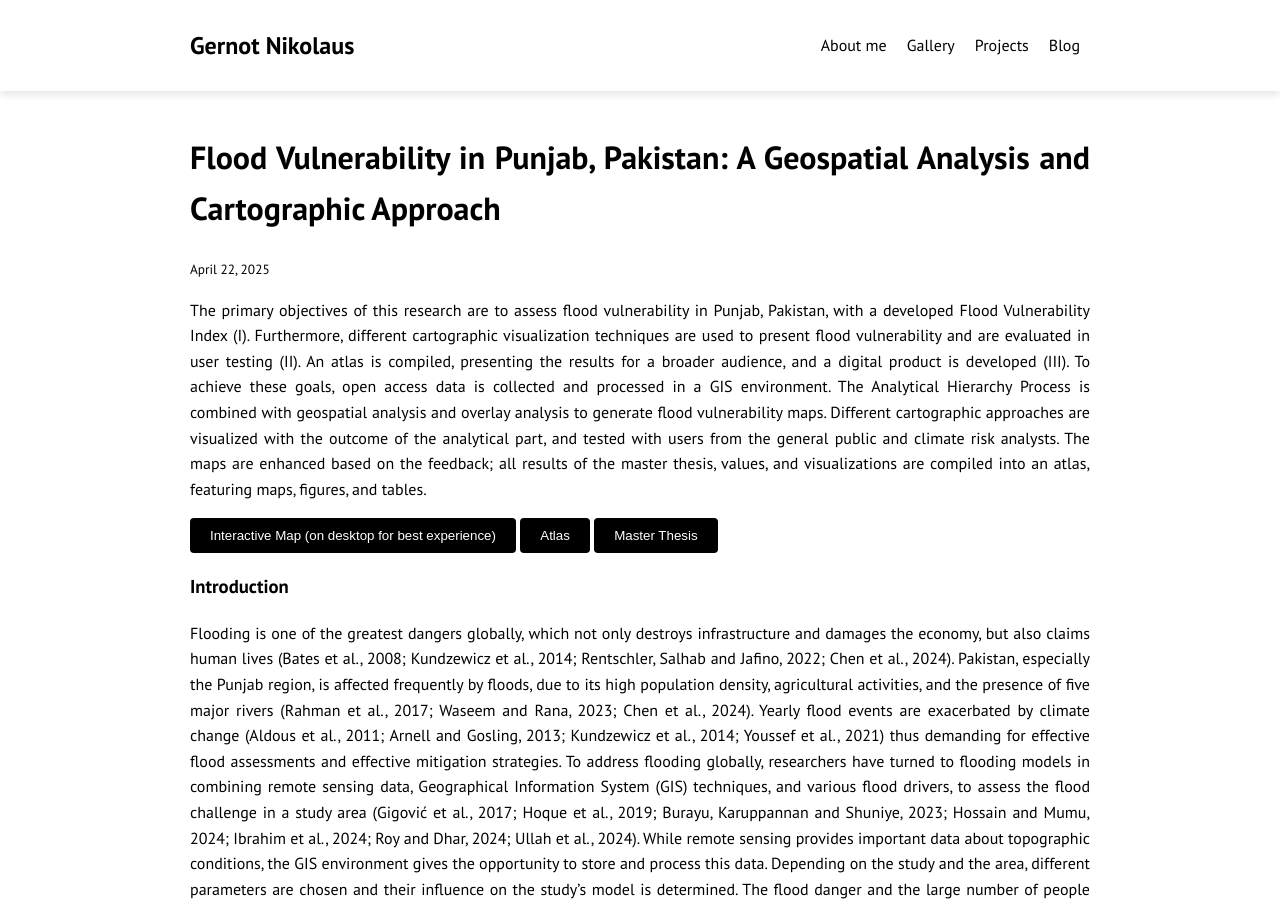
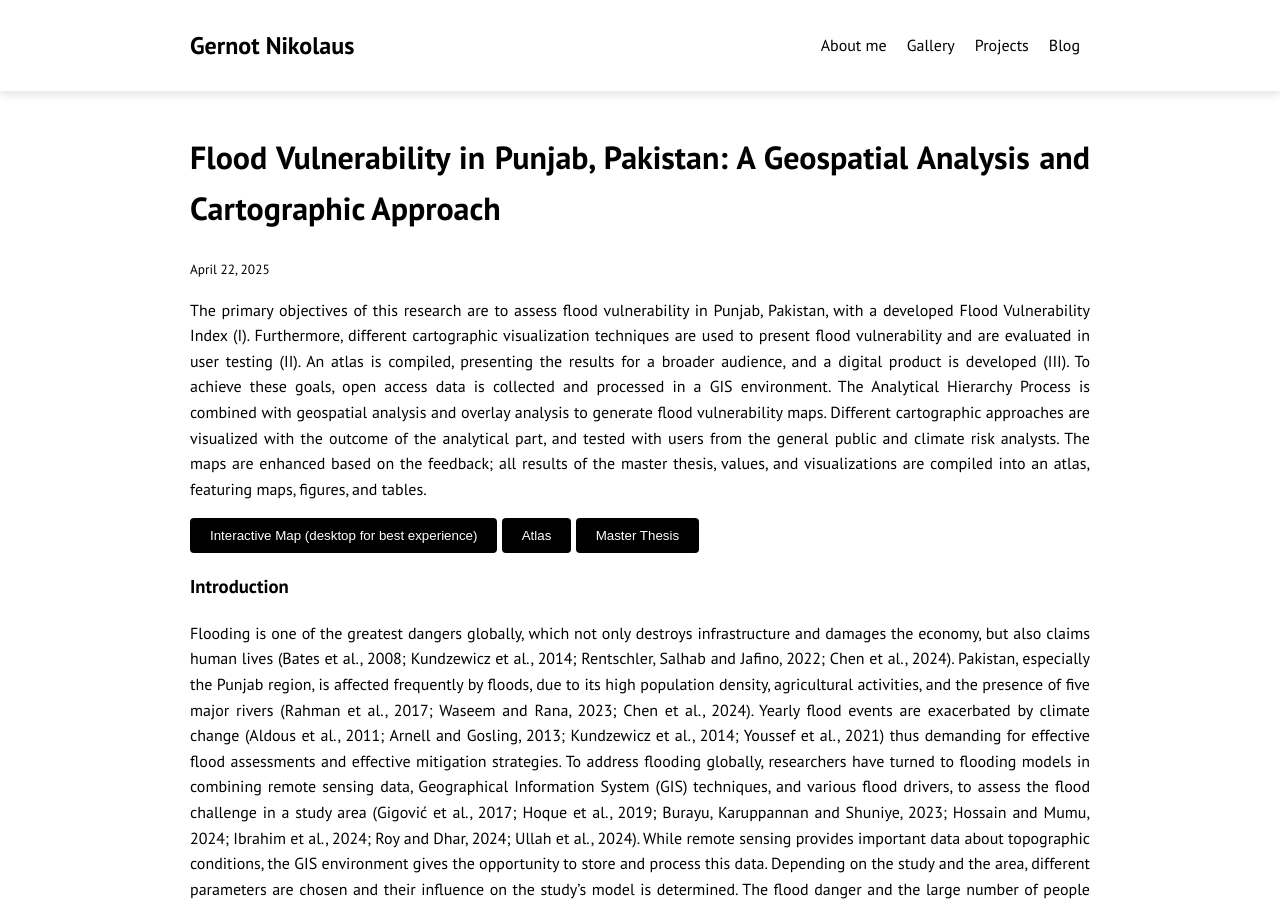
Before and after one commit to gernotnikolaus/gernotnikolaus.github.io, a Jekyll site: the page built from _projects/2025-04-22-MasterThesis_FloodVulnerabilityPunjab.md, in a window 1280 px wide and 900 px high. Built offline with Jekyll 4.4.1, drawn with Linux system fonts in a browser that asks for light colours.

Commit message:
master thesis

```diff
--- a/_projects/2025-04-22-MasterThesis_FloodVulnerabilityPunjab.md
+++ b/_projects/2025-04-22-MasterThesis_FloodVulnerabilityPunjab.md
@@ -9,7 +9,7 @@ permalink: /MasterThesis_FloodVulnerabilityPunjab
 The primary objectives of this research are to assess flood vulnerability in Punjab, Pakistan, with a developed Flood Vulnerability Index (I). Furthermore, different cartographic visualization techniques are used to present flood vulnerability and are evaluated in user testing (II). An atlas is compiled, presenting the results for a broader audience, and a digital product is developed (III).
 To achieve these goals, open access data is collected and processed in a GIS environment. The Analytical Hierarchy Process is combined with geospatial analysis and overlay analysis to generate flood vulnerability maps. Different cartographic approaches are visualized with the outcome of the analytical part, and tested with users from the general public and climate risk analysts. The maps are enhanced based on the feedback; all results of the master thesis, values, and visualizations are compiled into an atlas, featuring maps, figures, and tables.
 
-<a href="https://gernotnikolaus.github.io/FVI_Punjab/" target="_blank"><button style="background-color: #000000; color: white; padding: 10px 20px; border: none; border-radius: 4px; cursor: pointer;">Interactive Map (on desktop for best experience)</button></a> <a href="/assets/pdf/GernotNikolaus_Atlas_FloodVulnerability.pdf" target="_blank"><button style="background-color: #000000; color: white; padding: 10px 20px; border: none; border-radius: 4px; cursor: pointer;">Atlas</button></a> <a href="https://www.geoinformatics.upol.cz/dprace/magisterske/nikolaus25/" target="_blank"><button style="background-color: #000000; color: white; padding: 10px 20px; border: none; border-radius: 4px; cursor: pointer;">Master Thesis</button></a>
+<a href="https://gernotnikolaus.github.io/FVI_Punjab/" target="_blank"><button style="background-color: #000000; color: white; padding: 10px 20px; border: none; border-radius: 4px; cursor: pointer;">Interactive Map (desktop for best experience)</button></a> <a href="/assets/pdf/GernotNikolaus_Atlas_FloodVulnerability.pdf" target="_blank"><button style="background-color: #000000; color: white; padding: 10px 20px; border: none; border-radius: 4px; cursor: pointer;">Atlas</button></a> <a href="https://www.geoinformatics.upol.cz/dprace/magisterske/nikolaus25/" target="_blank"><button style="background-color: #000000; color: white; padding: 10px 20px; border: none; border-radius: 4px; cursor: pointer;">Master Thesis</button></a>
 
 ### Introduction
 Flooding is one of the greatest dangers globally, which not only destroys infrastructure and damages the economy, but also claims human lives (Bates et al., 2008; Kundzewicz et al., 2014; Rentschler, Salhab and Jafino, 2022; Chen et al., 2024). Pakistan, especially the Punjab region, is affected frequently by floods, due to its high population density, agricultural activities, and the presence of five major rivers (Rahman et al., 2017; Waseem and Rana, 2023; Chen et al., 2024). Yearly flood events are exacerbated by climate change (Aldous et al., 2011; Arnell and Gosling, 2013; Kundzewicz et al., 2014; Youssef et al., 2021) thus demanding for effective flood assessments and effective mitigation strategies.
```
